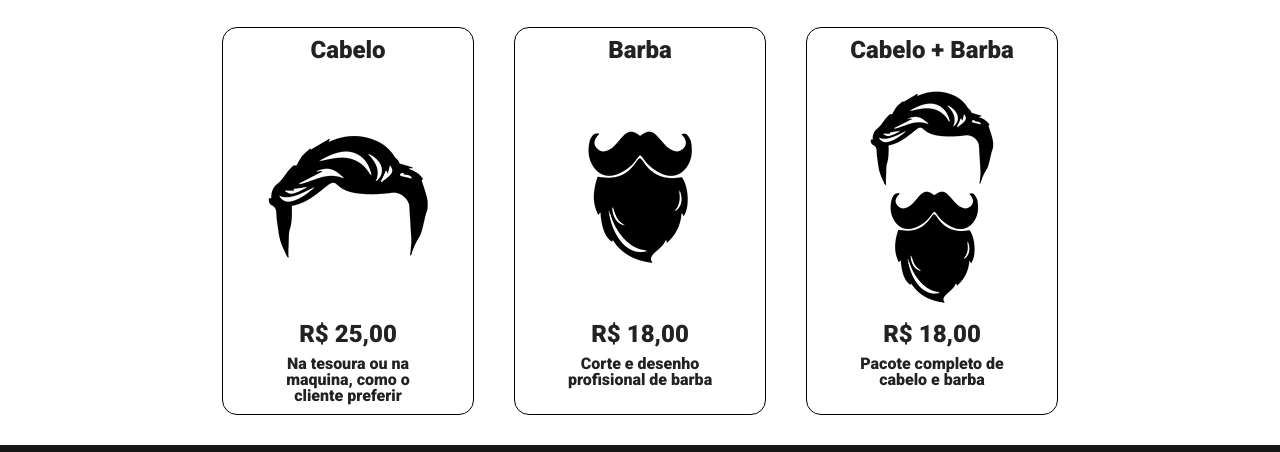
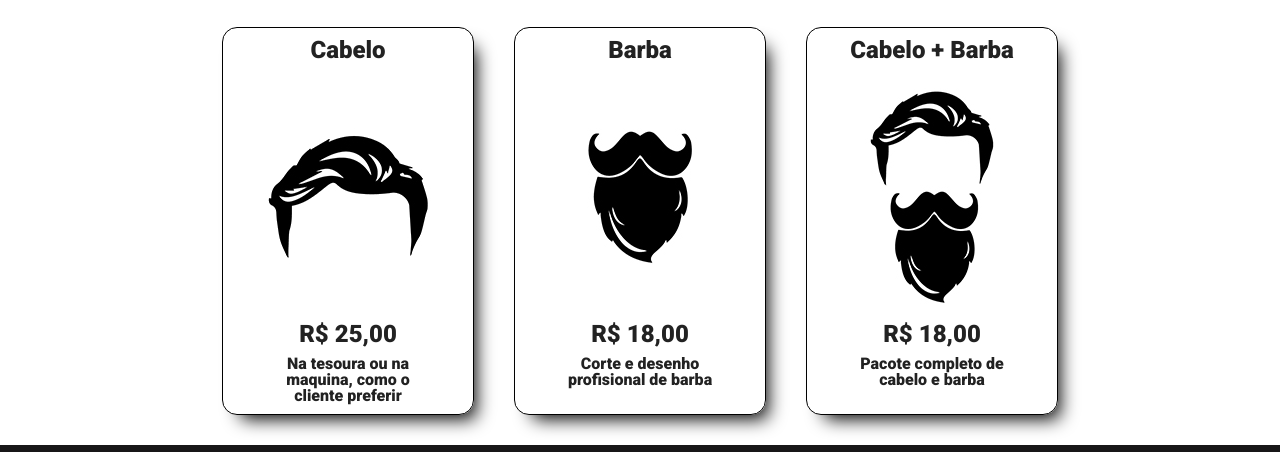
Before and after one commit to Fernandeeess/Barbearia-Alura, a plain HTML site: page index.html in a window 1280 px wide. Shown: the part 163-615 px from the top of the page. Drawn offline with Linux system fonts and the light colour scheme.

Commit message:
box shadow nos produtos

```diff
--- a/style-produtos.css
+++ b/style-produtos.css
@@ -69,6 +69,8 @@ main {
     border-radius: 15px;
     margin: 20px;
     border: solid black 1px;
+    -webkit-box-shadow: 10px 12px 18px -8px #000000;
+    box-shadow: 10px 12px 18px -8px #000000;
 }
 
 .tipos:hover {
```
